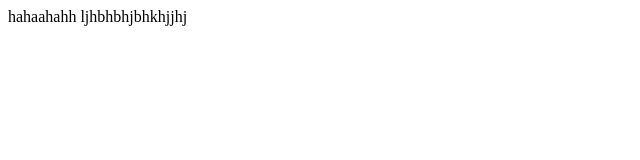
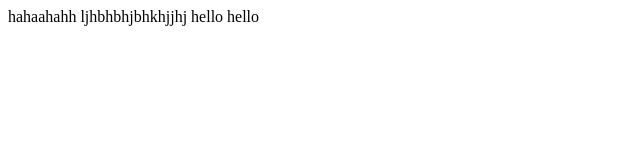
Before and after one commit to janadogg/First-project, a plain HTML site: page index.html in a window 1280 px wide. Shown: the full height of the page, 0-640 px from the left. Drawn offline with Linux system fonts and the light colour scheme.

Commit message:
Update index.html

```diff
--- a/index.html
+++ b/index.html
@@ -5,6 +5,6 @@
     <title>Title</title>
 </head>
 <body>
-hahaahahh ljhbhbhjbhkhjjhj
+hahaahahh ljhbhbhjbhkhjjhj hello hello
 </body>
 </html>
```
